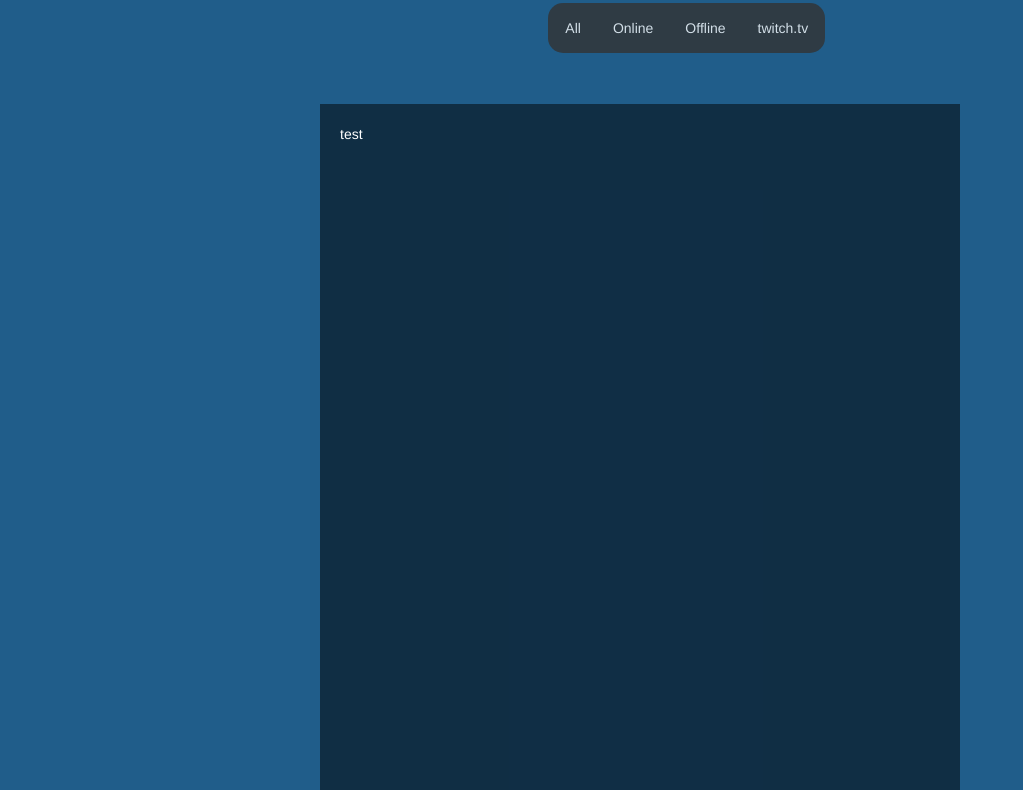
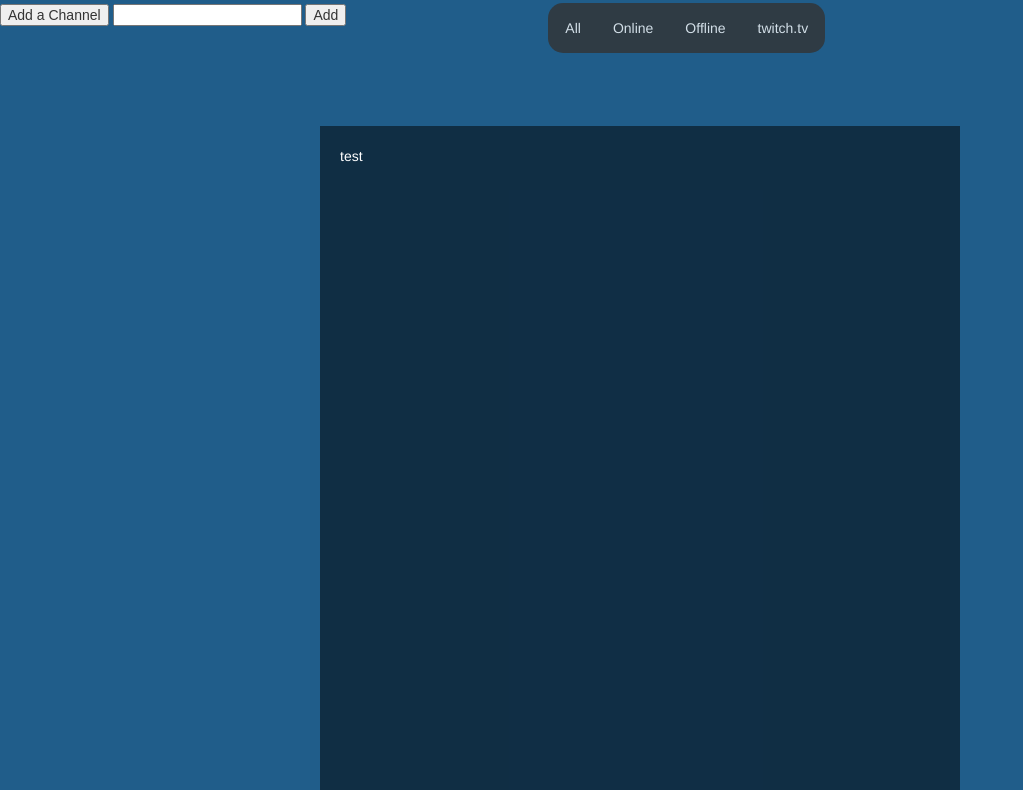
Before and after one commit to deuscode/twitch_viewer, a plain HTML site: page index.html in a window 1280 px wide. Shown: the part 65-855 px from the top of the page, without its empty margins (0-1023 px from the left). Drawn offline with nearby package versions, Linux system fonts and the light colour scheme; no server answers.

Commit message:
add an input element and buttons

```diff
--- a/index.html
+++ b/index.html
@@ -30,7 +30,7 @@
                 </p>
             </div>
         </div>
-        <div data- class="row">
+        <div class="row">
             <div class="col-md-6 col-md-offset-5">
                 <ul class="navbar">
                     <li><a href="#">All</a></li>
@@ -39,6 +39,11 @@
                     <li><a href="#">twitch.tv</a></li>
                 </ul>
             </div>
+        </div>
+        <div class="row">
+            <button class="search search-active">Add a Channel</button>
+            <input class="channel-input">
+            <button class="channel-add">Add</button>
         </div>
         <div class="row">
             <div class="col-md-6 col-md-offset-3" id="twitchbox">
```
